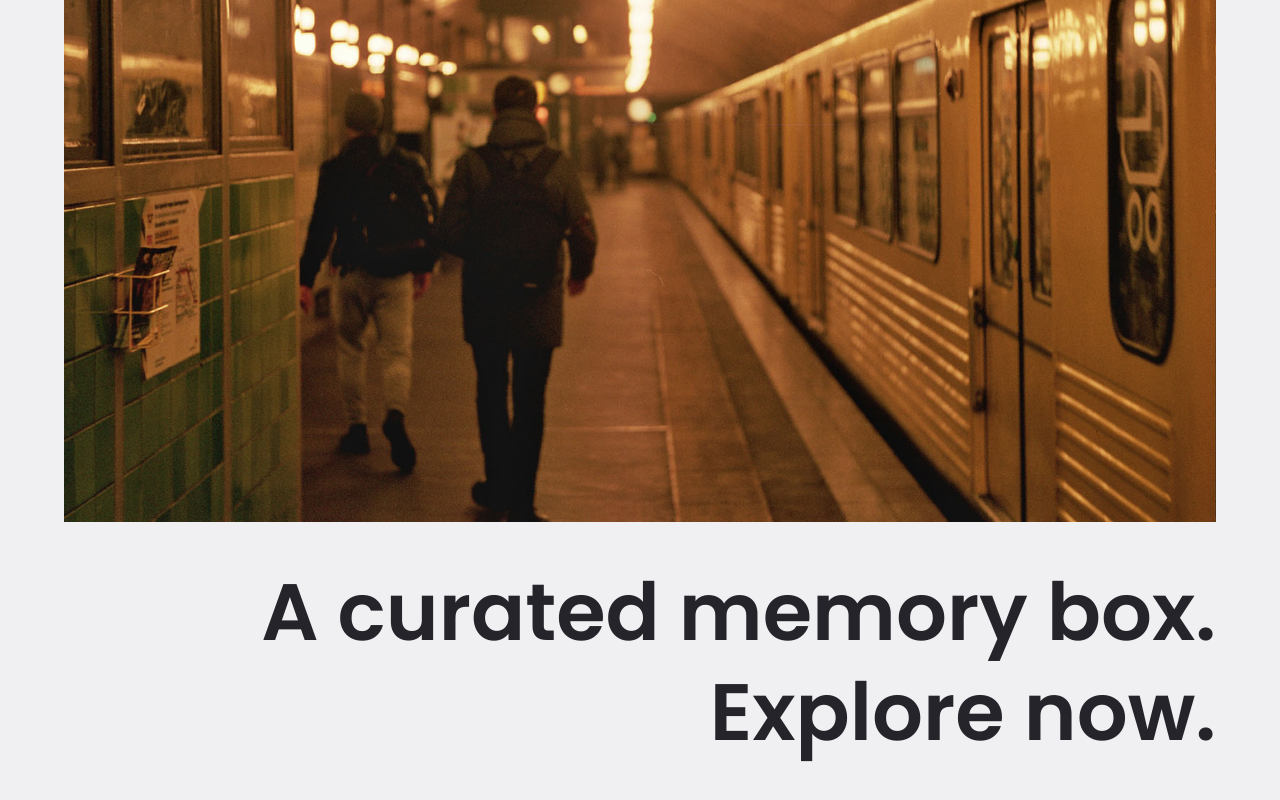
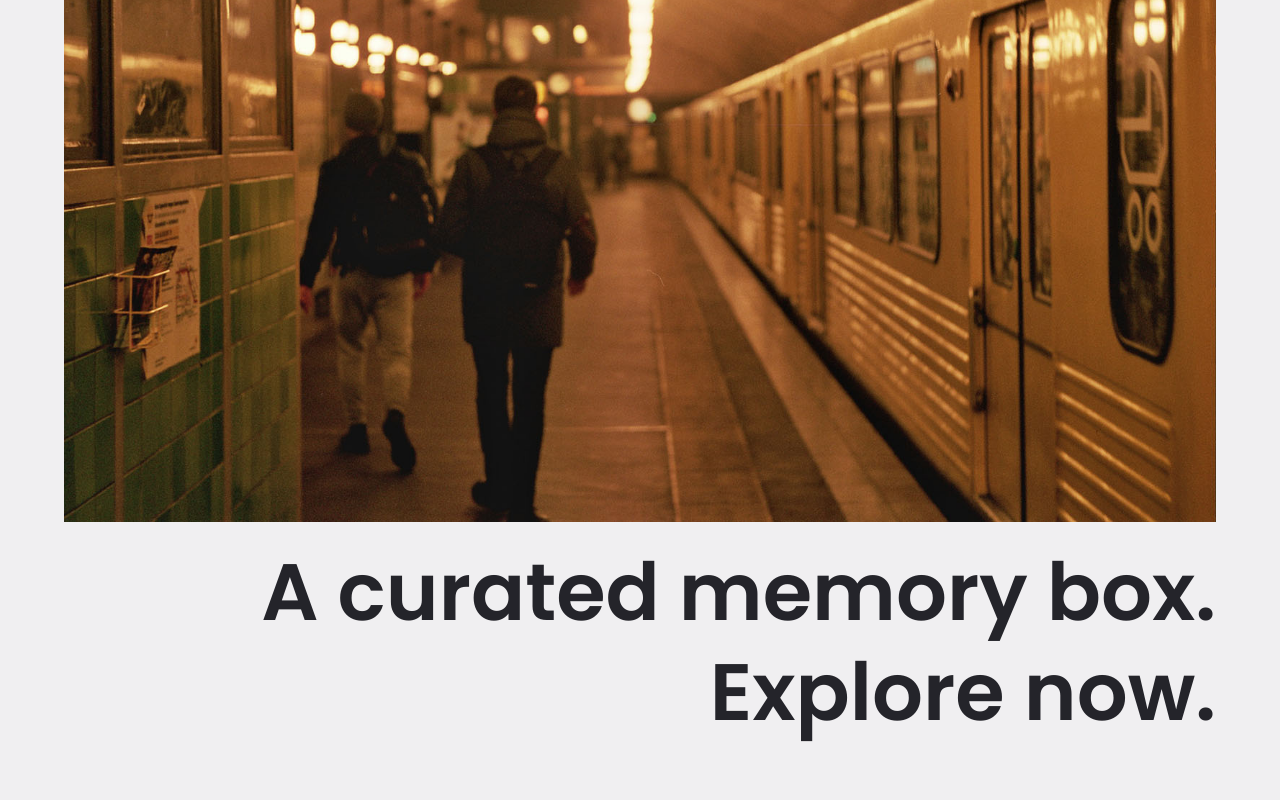
Before and after one commit to hansibalen/analog, a React app: page / in a window 1280 px wide. Shown: the part 882-1682 px from the top of the page. Before the commit the page ends 1650 px from the top, so only its background shows below. Built offline with nearby package versions, Linux system fonts and the light colour scheme.

Commit message:
Update explore button

```diff
--- a/src/pages/Explore.tsx
+++ b/src/pages/Explore.tsx
@@ -8,12 +8,20 @@ const Explore = (): React.ReactElement => {
         src={`/images/image-2.jpg`}
         layoutId="main-image-1"
       />
-      <motion.div className="main">
-        <h1 className="main-title">A curated memory box.</h1>
-        <a href="/" className="explore-button">
+      <div className="explore">
+        <h1 className="subtitle">A curated memory box.</h1>
+        <motion.a
+          href="/gallery"
+          className="explore-btn"
+          whileHover={{
+            color: '#bf8041',
+            transition: { duration: 0.3 },
+          }}
+          whileTap={{ scale: 0.9 }}
+        >
           Explore now.
-        </a>
-      </motion.div>
+        </motion.a>
+      </div>
     </div>
   )
 }
--- a/src/sass/components/_home.scss
+++ b/src/sass/components/_home.scss
@@ -119,16 +119,14 @@
 }
 
 // Explore
-.main {
-  display: flex;
-  flex-direction: column;
-  margin-top: 5rem;
-  height: 20vh;
+.explore {
+  margin-top: 3rem;
   text-align: right;
+  float: right;
 }
 
-.main-title,
-.explore-button {
+.subtitle,
+.explore-btn {
   font-size: 8rem;
   font-weight: 600;
   color: $black;
@@ -137,8 +135,10 @@
     font-size: 3rem;
   }
 }
-.explore-button {
+
+.explore-btn {
   margin-top: 2rem;
+  display: inline-block;
 }
 
 .gallery-title,
```
